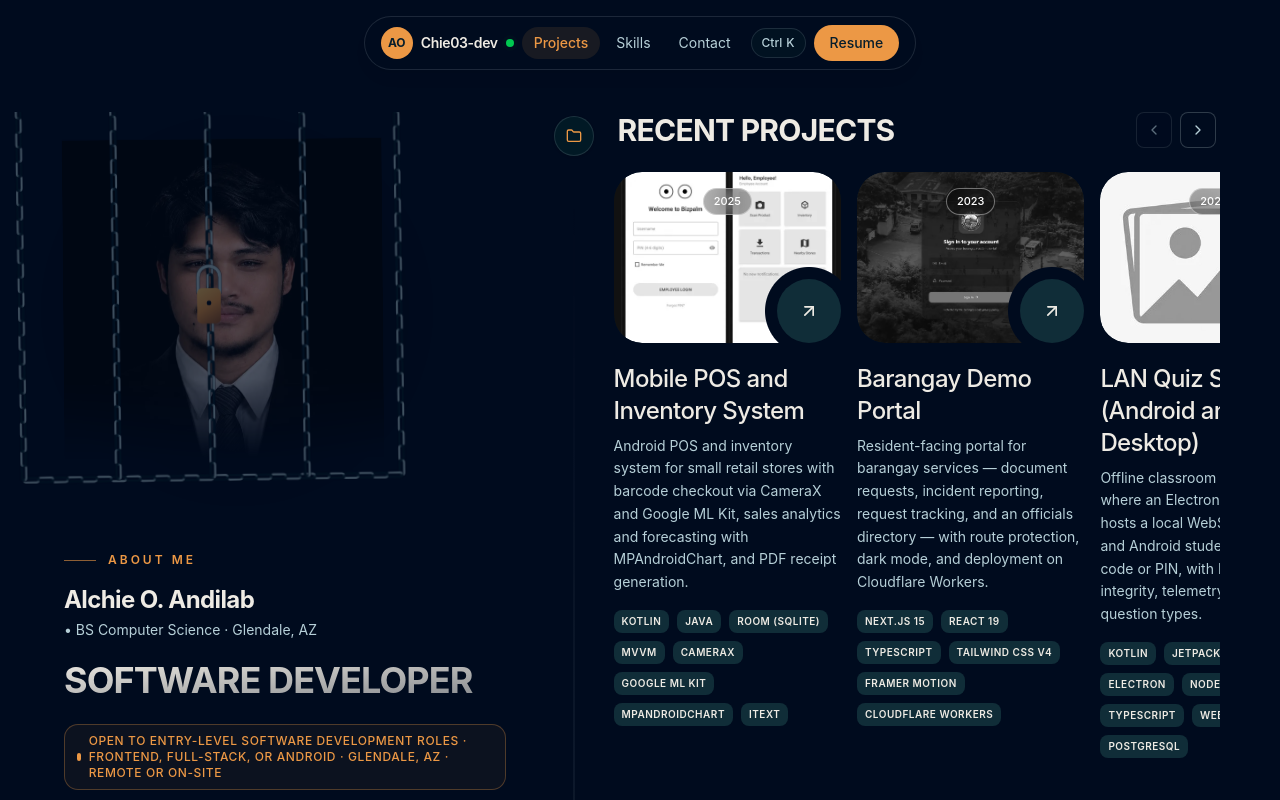
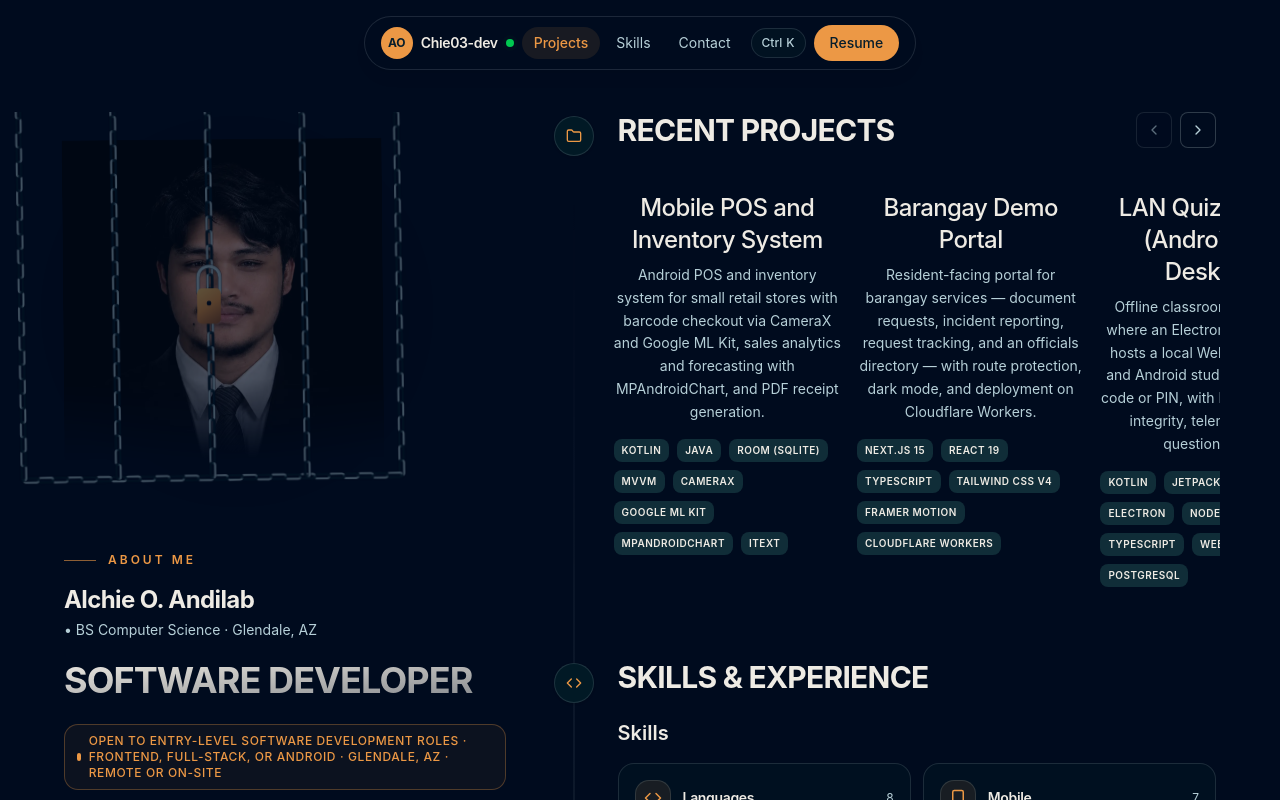
Before and after one commit to Chie03-dev/Chie03-dev.github.io, a Next.js app: page / in a window 1280 px wide. Shown: the top 800 px of the page. Built offline with nearby package versions, Linux system fonts and the light colour scheme.

Commit message:
fix(projects): render project cards as buttons instead of anchors

```diff
--- a/src/components/home/projects.tsx
+++ b/src/components/home/projects.tsx
@@ -147,7 +147,7 @@ export default function Projects() {
                 className="w-[76%] shrink-0 snap-start sm:w-[58%] lg:w-[38%] min-w-0"
               >
               <NotchedProjectCard
-                  href="#"
+                as="button"
                 title={project.title}
                 description={project.description}
                 image={project.image}
@@ -156,7 +156,7 @@ export default function Projects() {
                 tags={project.technologies}
                 monochrome
                 ariaLabel={`View ${project.title} case study`}
-                  onClick={(e: React.MouseEvent<HTMLAnchorElement>) => {
+                onClick={(e: React.MouseEvent) => {
                   if (e.button !== 0 || e.ctrlKey || e.metaKey) return;
                   e.preventDefault();
                   setSelected(project);
--- a/src/components/ui/notched-project-card.tsx
+++ b/src/components/ui/notched-project-card.tsx
@@ -26,10 +26,11 @@ import { cn } from "@/lib/utils";
  */
 
 export interface NotchedProjectCardProps {
-  href: string;
+  href?: string;
+  as?: "a" | "button";
   title: string;
   description?: string;
-  onClick?: (e: React.MouseEvent<HTMLAnchorElement>) => void;
+  onClick?: (e: React.MouseEvent) => void;
   /** cover photograph */
   image: string;
   imageAlt?: string;
@@ -53,6 +54,7 @@ const DISC = 64; // the arrow disc, px
 
 export function NotchedProjectCard({
   href,
+  as = "a",
   title,
   description,
   image,
@@ -68,7 +70,7 @@ export function NotchedProjectCard({
   ariaLabel,
   onClick,
 }: NotchedProjectCardProps) {
-  // The covers are plain <img> on purpose. The site is a static export
+  // The covers are plain  on purpose. The site is a static export
   // (output: "export") with images.unoptimised, which is exactly the case where
   // next/image has nothing left to optimise and only adds a client runtime.
   /* eslint-disable @next/next/no-img-element */
@@ -76,9 +78,12 @@ export function NotchedProjectCard({
     ? "grayscale transition-[filter,scale] duration-500 group-hover:grayscale-0 group-focus-visible:grayscale-0"
     : "transition-[scale] duration-500";
 
+  const isButton = as === "button";
+  const Root = isButton ? "button" : "a";
+
   return (
-    <a
-      href={href}
+    <Root
+      {...(isButton ? { type: "button" } : { href })}
       aria-label={ariaLabel}
       onClick={onClick}
       className={cn(
@@ -190,7 +195,7 @@ export function NotchedProjectCard({
           ))}
         </ul>
       )}
-    </a>
+    </Root>
   );
 }
 
```
Lines whose indentation alone changed are shown as unchanged.
